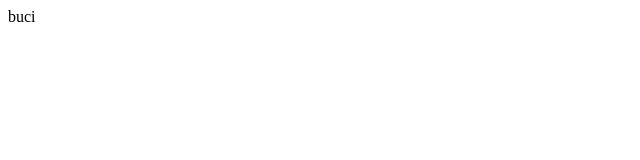
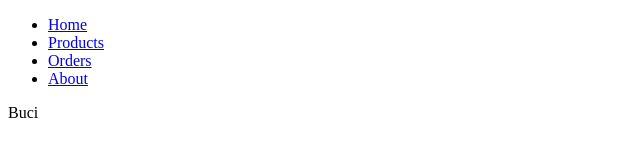
Before and after one commit to hadnagycs/hadnagycs.github.io, a plain HTML site: page pages/products.html in a window 1280 px wide. Shown: the whole page, without its empty margins (0-640 px from the left). Drawn offline with Linux system fonts and the light colour scheme.

Commit message:
change 0529 20:25

```diff
--- a/pages/products.html
+++ b/pages/products.html
@@ -6,6 +6,12 @@
     <title>Document</title>
 </head>
 <body>
-    buci
+    <ul>
+        <li><a href="/">Home</a></li>
+        <li><a href="/pages/products.html">Products</a></li>
+        <li><a href="/pages/orders.html">Orders</a></li>
+        <li><a href="/about.html">About</a></li>
+    </ul>
+    Buci
 </body>
 </html>
```
Also changed, not shown: pages/orders.html (+8 -1 lines).
